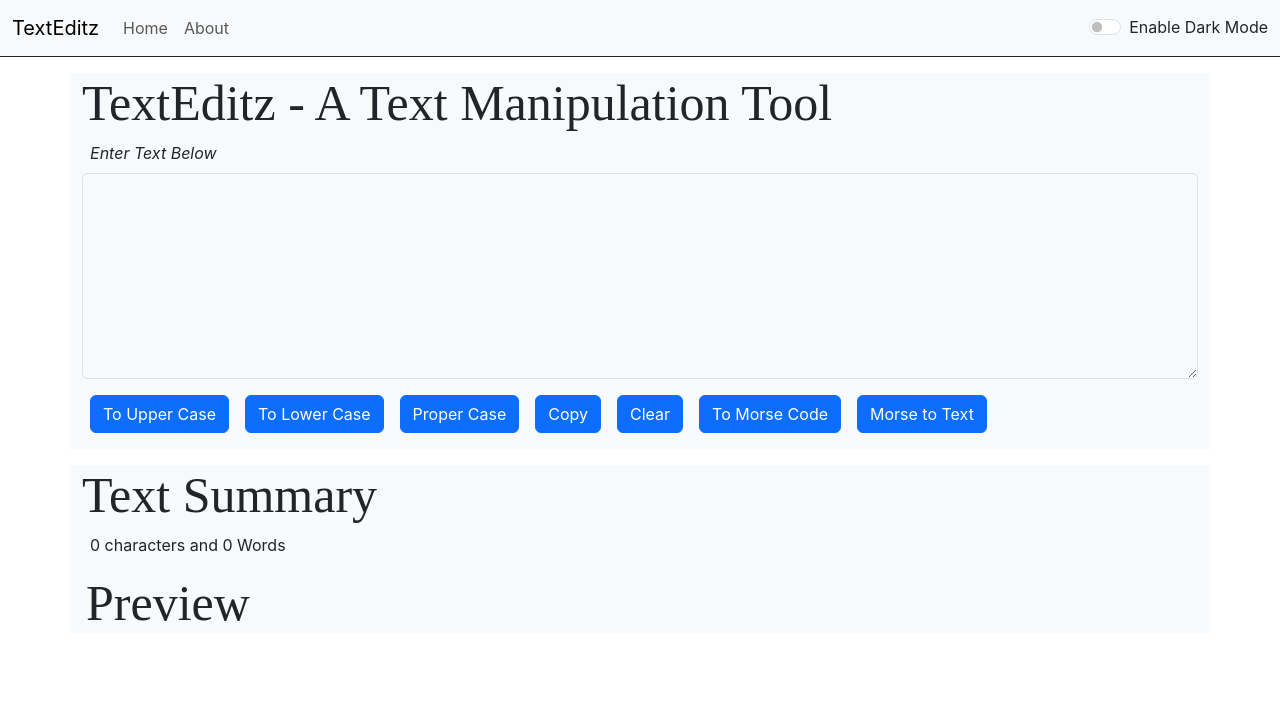
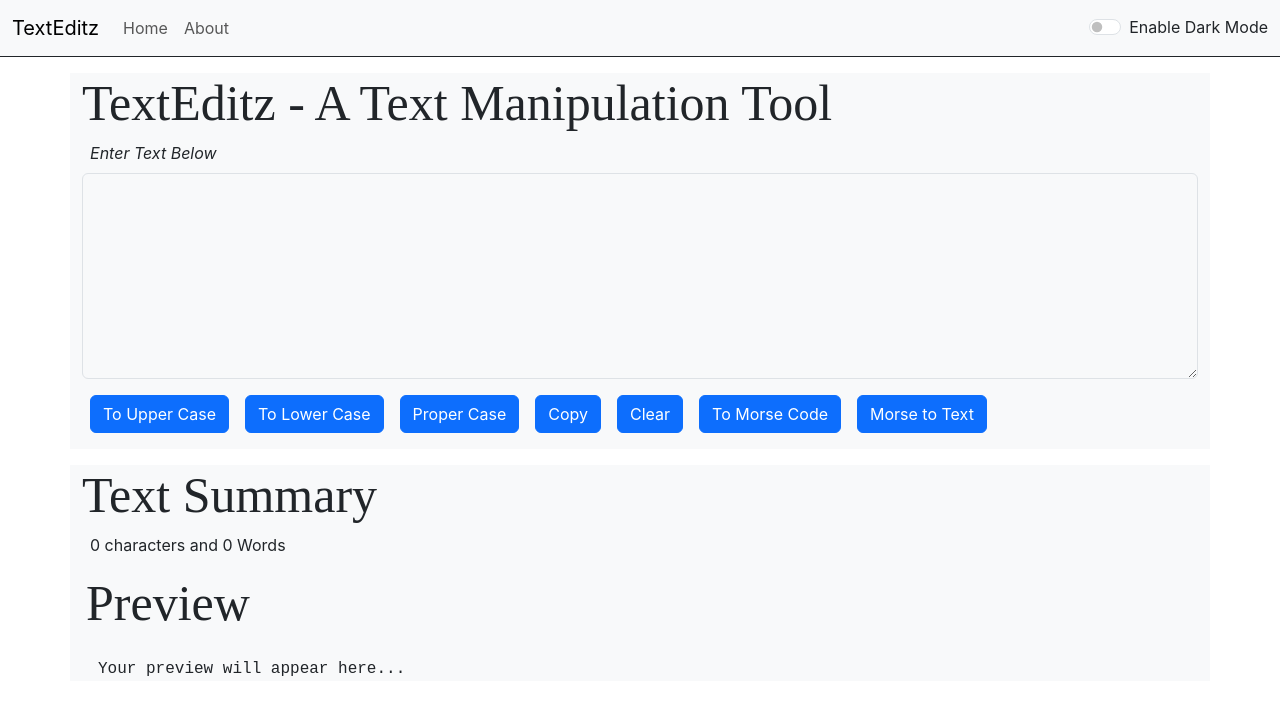
Before and after one commit to Msaad747/TextEditz, a React (Create React App) app: page / in a window 1280 px wide. Shown: the top 714 px of the page. Built offline with nearby package versions, Linux system fonts and the light colour scheme.

Commit message:
added Morse code

```diff
--- a/src/MyComponents/Main.js
+++ b/src/MyComponents/Main.js
@@ -233,7 +233,7 @@ const morseCode = () => {
               fontFamily: "monospace",
             }}
           >
-            {text.length > 0 || text.startsWith("")
+            {text.length > 0 && text.trim() !== ""
               ? text
               : "Your preview will appear here..."}
           </p>
```
